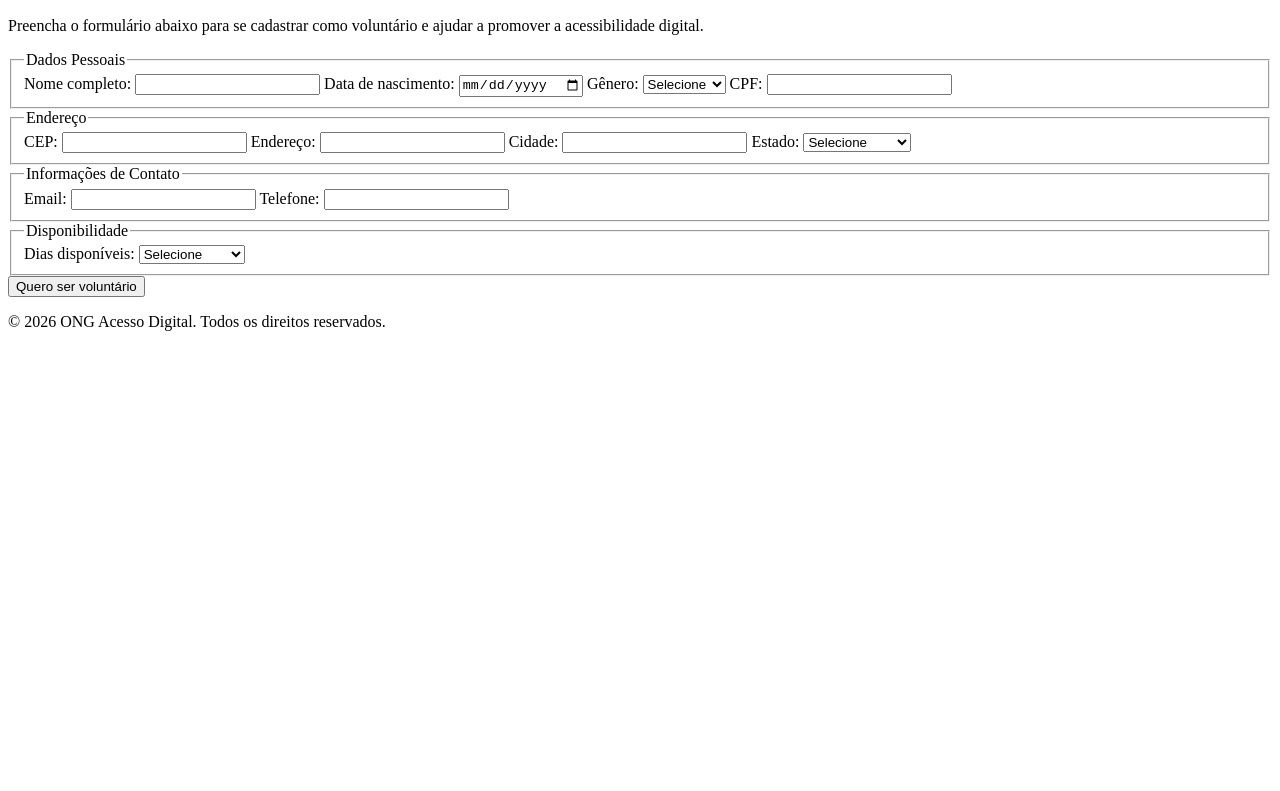
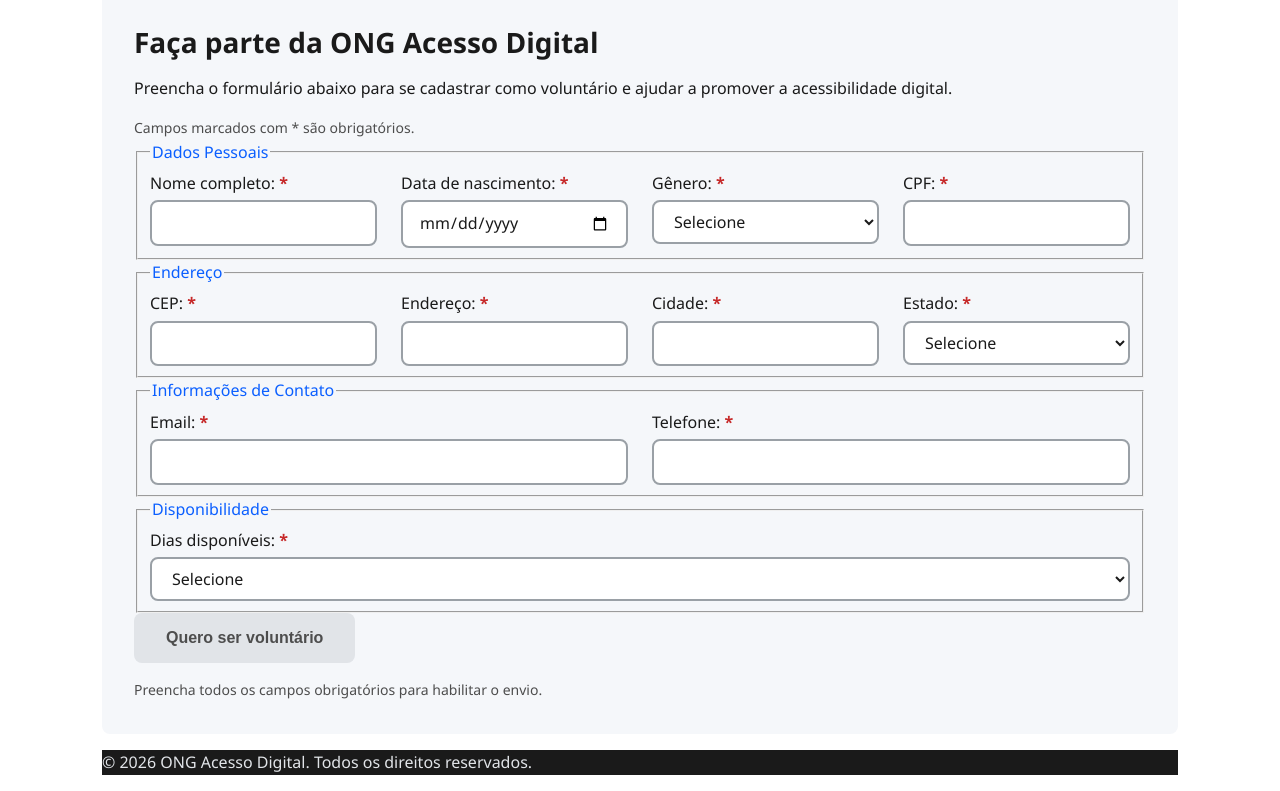
Before and after one commit to Bryan-Gabriel/inclusao-digital, a plain HTML site: page cadastro.html in a window 1280 px wide. Shown: the part 136-927 px from the top of the page. Before the commit the page ends 800 px from the top, so only its background shows below. Drawn offline with Linux system fonts and the light colour scheme.

Commit message:
feat(cadastro): adiciona validação visual e confirmação de envio
Campos com :user-valid/:user-invalid (cor, ícone e texto), botão de envio desabilitado até o formulário ser válido, modal de confirmação e toast de sucesso após o envio.

```diff
--- a/cadastro.html
+++ b/cadastro.html
@@ -4,8 +4,11 @@
     <meta charset="UTF-8">
     <meta name="viewport" content="width=device-width, initial-scale=1.0">
     <title>Cadastro - ONG Acesso Digital</title>
+    <link rel="stylesheet" href="css/styles.css">
+    <link rel="stylesheet" href="css/feedback.css">
 </head>
 <body>
+    <div class="container">
             <nav aria-label="Navegação secundária">
             <a href="./index.html">Voltar para a Página Inicial</a>
         </nav>
@@ -17,15 +20,19 @@
                 <section>
                     <h2>Faça parte da ONG Acesso Digital</h2>
                     <p>Preencha o formulário abaixo para se cadastrar como voluntário e ajudar a promover a acessibilidade digital.</p>
+                    <p class="form-note">Campos marcados com * são obrigatórios.</p>
                     <form>
                         <fieldset>
                             <legend>Dados Pessoais</legend>
+                            <div class="field">
                                 <label for="name">Nome completo:</label>
                                 <input type="text" id="name" name="name" autocomplete="name" required>
-
+                            </div>
+                            <div class="field">
                                 <label for="birthdate">Data de nascimento:</label>
                                 <input type="date" id="birthdate" name="birthdate" autocomplete="bday" required>
-
+                            </div>
+                            <div class="field">
                                 <label for="gender">Gênero:</label>
                                 <select id="gender" name="gender" required>
                                     <option value="">Selecione</option>
@@ -33,24 +40,29 @@
                                     <option value="female">Feminino</option>
                                     <option value="other">Outro</option>
                                 </select>
-
+                            </div>
+                            <div class="field">
                                 <label for="CPF">CPF:</label>
                                 <input type="text" id="CPF" name="CPF" inputmode="numeric"
                                     pattern="\d{3}\.\d{3}\.\d{3}-\d{2}" title="Formato: 000.000.000-00" required>
+                            </div>
                         </fieldset>
-
                         <fieldset>
                             <legend>Endereço</legend>
+                            <div class="field">
                                 <label for="CEP">CEP:</label>
                                 <input type="text" id="CEP" name="CEP" inputmode="numeric" autocomplete="postal-code"
                                     pattern="\d{5}-\d{3}" title="Formato: 00000-000" required>
-
+                            </div>
+                            <div class="field">
                                 <label for="street">Endereço:</label>
                                 <input type="text" id="street" name="street" autocomplete="address-line1" required>
-
+                            </div>
+                            <div class="field">
                                 <label for="city">Cidade:</label>
                                 <input type="text" id="city" name="city" autocomplete="address-level2" required>
-
+                            </div>
+                            <div class="field">
                                 <label for="state">Estado:</label>
                                 <select id="state" name="state" autocomplete="address-level1" required>
                                     <option value="">Selecione</option>
@@ -60,20 +72,23 @@
                                     <option value="MG">Minas Gerais</option>
                                     <option value="outro">Outro</option>
                                 </select>
+                            </div>
                         </fieldset>
-
                         <fieldset>
                             <legend>Informações de Contato</legend>
+                            <div class="field">
                                 <label for="email">Email:</label>
                                 <input type="email" id="email" name="email" autocomplete="email" required>
-
+                            </div>
+                            <div class="field">
                                 <label for="phone">Telefone:</label>
                                 <input type="tel" id="phone" name="phone" autocomplete="tel" inputmode="tel"
                                     pattern="\(\d{2}\) \d{5}-\d{4}" title="Formato: (43) 99999-9999" required>
+                            </div>
                         </fieldset>
-
                         <fieldset>
                             <legend>Disponibilidade</legend>
+                            <div class="field">
                                 <label for="availability">Dias disponíveis:</label>
                                 <select id="availability" name="availability" required>
                                     <option value="">Selecione</option>
@@ -83,8 +98,10 @@
                                     <option value="thursday">Quinta-feira</option>
                                     <option value="friday">Sexta-feira</option>
                                 </select>
+                            </div>
                         </fieldset>
-                    <button type="submit">Quero ser voluntário</button>
+                        <button type="submit" disabled aria-describedby="submit-hint">Quero ser voluntário</button>
+                        <p id="submit-hint" class="form-hint">Preencha todos os campos obrigatórios para habilitar o envio.</p>
                     </form>
                 </section>
             </div>
@@ -92,5 +109,22 @@
         <footer>
             <p>&copy; 2026 ONG Acesso Digital. Todos os direitos reservados.</p>
         </footer>
+    </div>
+<dialog id="modal-confirmacao" class="modal modal--info" aria-labelledby="modal-confirmacao-titulo" aria-describedby="modal-confirmacao-texto">
+        <div class="modal__header">
+            <h2 id="modal-confirmacao-titulo" class="modal__title">Confirmar cadastro?</h2>
+            <button type="button" class="icon-btn" data-modal-close aria-label="Fechar modal">×</button>
+        </div>
+        <div class="modal__body">
+            <p id="modal-confirmacao-texto">Confira seus dados antes de enviar. Ao confirmar, sua inscrição como voluntário será registrada.</p>
+        </div>
+        <div class="modal__footer">
+            <button type="button" class="button--secondary" data-modal-close>Revisar dados</button>
+            <button type="button" id="confirmar-envio">Confirmar envio</button>
+        </div>
+    </dialog>
+
+    <script src="js/feedback.js" defer></script>
+    <script src="js/form.js" defer></script>
 </body>
 </html>
--- /dev/null
+++ b/js/form.js
@@ -0,0 +1,40 @@
+document.addEventListener('DOMContentLoaded', function () {
+  var form = document.querySelector('form');
+  if (!form) return;
+
+  var btn = form.querySelector('button[type="submit"]');
+  var hint = document.getElementById('submit-hint');
+  if (!btn) return;
+
+  // Habilita o envio só quando todos os campos obrigatórios estão válidos
+  function update() {
+    var ok = form.checkValidity();
+    btn.disabled = !ok;
+    if (hint) hint.hidden = ok;
+  }
+
+  form.addEventListener('input', update);
+  form.addEventListener('change', update);
+  update();
+
+  // Envio: abre o modal de confirmação (em vez de recarregar a página)
+  form.addEventListener('submit', function (e) {
+    e.preventDefault();
+    if (form.checkValidity() && window.Feedback) Feedback.openModal('modal-confirmacao');
+  });
+
+  // Confirmação: fecha o modal, mostra toast de sucesso e limpa o formulário
+  var confirmBtn = document.getElementById('confirmar-envio');
+  if (confirmBtn) {
+    confirmBtn.addEventListener('click', function () {
+      Feedback.closeModal('modal-confirmacao');
+      Feedback.toast({
+        type: 'success',
+        title: 'Cadastro enviado!',
+        message: 'Obrigado por se voluntariar. Entraremos em contato em breve.'
+      });
+      form.reset();
+      update();
+    });
+  }
+});
```
Lines whose indentation alone changed are shown as unchanged.
